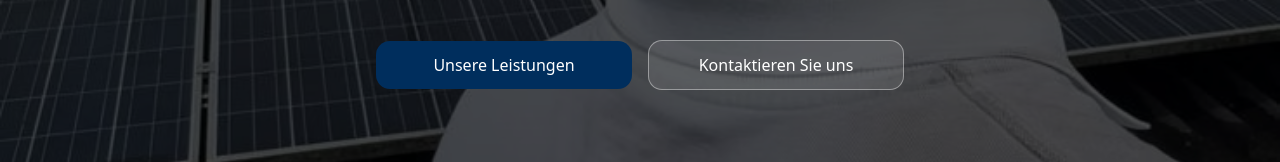
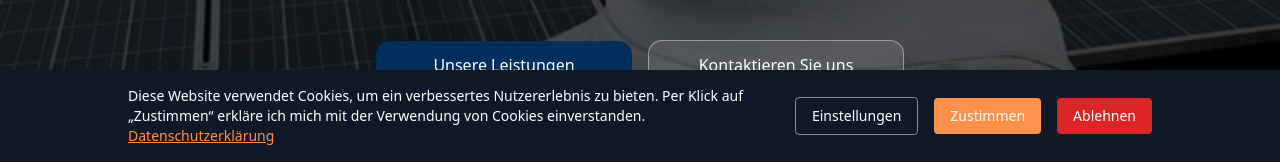
Before and after one commit to glucic/il-solar, a Next.js app: page /de in a window 1280 px wide. Shown: the part 638-800 px from the top of the page. Built offline with nearby package versions, Linux system fonts and the light colour scheme.

Commit message:
added consent options and a cookie banner

```diff
--- a/app/[lang]/layout.tsx
+++ b/app/[lang]/layout.tsx
@@ -3,6 +3,7 @@ import type {Metadata} from "next";
 import {Roboto} from "next/font/google";
 import "@/app/globals.css";
 import {ReactNode} from "react";
+import { CookiePreferencesProvider } from "@/components/elements/CookiePreferenceContextProvider";
 
 const roboto = Roboto({
     subsets: ['latin'],
@@ -30,7 +31,11 @@ export default async function LocaleLayout({
 
     return (
         <html lang={lang} className={`${roboto.variable} scroll-smooth`} suppressHydrationWarning>
-        <body className="font-sans antialiased bg-[var(--background)] text-[var(--foreground)]">{children}</body>
+            <body className="font-sans antialiased bg-[var(--background)] text-[var(--foreground)]">
+            <CookiePreferencesProvider>
+                {children}
+            </CookiePreferencesProvider>
+            </body>
         </html>
     );
 }
--- a/app/globals.css
+++ b/app/globals.css
@@ -158,3 +158,20 @@ html {
 .roboto-bold {
     text-transform: none;
 }
+
+@layer utilities {
+    @keyframes slideUpFade {
+        0% {
+            transform: translateY(20px);
+            opacity: 0;
+        }
+        100% {
+            transform: translateY(0);
+            opacity: 1;
+        }
+    }
+
+    .animate-slide-up-fade {
+        animation: slideUpFade 0.4s ease-out;
+    }
+}
--- /dev/null
+++ b/components/elements/CookieBanner.tsx
@@ -0,0 +1,80 @@
+"use client";
+
+import {useState} from "react";
+import PreferencesModal from "./PreferencesModal";
+
+export default function CookieBanner({onClose}: { onClose?: () => void }) {
+    const [showModal, setShowModal] = useState(false);
+
+    const acceptAll = () => {
+        localStorage.setItem("cookie-preferences", JSON.stringify({
+            analytics: true,
+            marketing: true,
+            preferences: true
+        }));
+        localStorage.setItem("cookie-preferences-dismissed", "true");
+        onClose?.();
+    };
+
+    const declineAll = () => {
+        localStorage.setItem("cookie-preferences", JSON.stringify({
+            analytics: false,
+            marketing: false,
+            preferences: false
+        }));
+        localStorage.setItem("cookie-preferences-dismissed", "true");
+        onClose?.();
+    };
+
+    const handleModalClose = () => {
+        setShowModal(false);
+    };
+
+    return (
+        <>
+            <div
+                className="fixed bottom-0 left-0 w-full bg-gray-900 text-white px-6 py-4 z-50 shadow-lg animate-slide-up-fade">
+                <div
+                    className="max-w-5xl mx-auto flex flex-col sm:flex-row justify-between items-center gap-4 sm:gap-6 text-sm">
+                    <p className="text-left sm:text-left text-sm">
+                        Diese Website verwendet Cookies, um ein verbessertes Nutzererlebnis zu bieten. Per Klick auf
+                        „Zustimmen“ erkläre ich mich mit der Verwendung von Cookies einverstanden.{" "}
+                        <a
+                            href="/IL-Solar_Datenschutzerklaerung.pdf"
+                            target="_blank"
+                            rel="noopener noreferrer"
+                            className="underline text-[var(--accent)] hover:text-[var(--accent-foreground)] transition"
+                        >
+                            Datenschutzerklärung
+                        </a>
+                    </p>
+                    <div
+                        className="flex flex-col sm:flex-row gap-2 sm:gap-4 justify-center sm:justify-end sm:items-center w-full sm:w-auto">
+                        <button
+                            onClick={() => setShowModal(true)}
+                            className="px-4 py-2 border border-white/50 text-white rounded transition-all duration-200 transform hover:scale-105 hover:bg-white/10"
+                        >
+                            Einstellungen
+                        </button>
+
+                        <button
+                            onClick={acceptAll}
+                            className="px-4 py-2 bg-[var(--accent)] text-white rounded transition-all duration-200 transform hover:scale-105 hover:bg-opacity-90"
+                        >
+                            Zustimmen
+                        </button>
+
+                        <button
+                            onClick={declineAll}
+                            className="px-4 py-2 bg-[var(--destructive)] text-white rounded transition-all duration-200 transform hover:scale-105 hover:shadow-md hover:bg-opacity-90"
+                        >
+                            Ablehnen
+                        </button>
+                    </div>
+                </div>
+            </div>
+
+            {showModal && <PreferencesModal onClose={handleModalClose}/>}
+        </>
+    );
+}
--- /dev/null
+++ b/components/elements/CookiePreferenceContextProvider.tsx
@@ -0,0 +1,35 @@
+"use client";
+
+import {createContext, useContext, useEffect, useState} from "react";
+import CookieBanner from "./CookieBanner";
+
+interface CookiePreferencesContextType {
+    open: () => void;
+}
+
+const CookiePreferencesContext = createContext<CookiePreferencesContextType>({
+    open: () => {
+    },
+});
+
+export const useCookiePreferences = () => useContext(CookiePreferencesContext);
+
+export const CookiePreferencesProvider = ({children}: { children: React.ReactNode }) => {
+    const [visible, setVisible] = useState(false);
+
+    // 🔁 Detect first-time visitors
+    useEffect(() => {
+        const dismissed = localStorage.getItem("cookie-preferences-dismissed");
+        if (!dismissed) setVisible(true);
+    }, []);
+
+    const open = () => setVisible(true);
+    const close = () => setVisible(false);
+
+    return (
+        <CookiePreferencesContext.Provider value={{open}}>
+            {children}
+            {visible && <CookieBanner onClose={close}/>}
+        </CookiePreferencesContext.Provider>
+    );
+};
--- /dev/null
+++ b/components/elements/PreferencesModal.tsx
@@ -0,0 +1,91 @@
+"use client";
+
+import {useState, useEffect} from "react";
+import {Switch} from "@headlessui/react";
+import {X} from "lucide-react";
+
+export default function PreferencesModal({onClose}: { onClose: () => void }) {
+    const [analyticsEnabled, setAnalyticsEnabled] = useState(true);
+    const [marketingEnabled, setMarketingEnabled] = useState(false);
+    const [preferencesEnabled, setPreferencesEnabled] = useState(true);
+
+    useEffect(() => {
+        const stored = localStorage.getItem("cookie-preferences");
+        if (stored) {
+            const parsed = JSON.parse(stored);
+            setAnalyticsEnabled(parsed.analytics);
+            setMarketingEnabled(parsed.marketing);
+            setPreferencesEnabled(parsed.preferences);
+        }
+    }, []);
+
+    const savePreferences = () => {
+        localStorage.setItem("cookie-preferences", JSON.stringify({
+            analytics: analyticsEnabled,
+            marketing: marketingEnabled,
+            preferences: preferencesEnabled,
+        }));
+        localStorage.setItem("cookie-preferences-dismissed", "true");
+        onClose();
+    };
+
+    return (
+        <div className="fixed inset-0 bg-black/60 flex items-center justify-center z-50 p-4">
+            <div className="bg-white text-gray-800 rounded-lg shadow-lg w-full max-w-md p-6 relative">
+                <button
+                    onClick={() => onClose?.()}
+                    className="absolute top-3 right-3 text-gray-400 hover:text-black"
+                    aria-label="Schließen"
+                >
+                    <X className="w-5 h-5"/>
+                </button>
+
+                <h2 className="text-lg font-semibold mb-6">Cookie-Einstellungen</h2>
+
+                <div className="space-y-4">
+                    <SwitchGroup label="Statistik" enabled={analyticsEnabled} setEnabled={setAnalyticsEnabled}/>
+                    <SwitchGroup label="Marketing" enabled={marketingEnabled} setEnabled={setMarketingEnabled}/>
+                    <SwitchGroup label="Präferenzen" enabled={preferencesEnabled} setEnabled={setPreferencesEnabled}/>
+                </div>
+
+                <div className="mt-6 flex justify-end">
+                    <button
+                        onClick={savePreferences}
+                        className="bg-[var(--accent)] text-white px-5 py-2 rounded font-medium hover:bg-opacity-90"
+                    >
+                        Speichern
+                    </button>
+                </div>
+            </div>
+        </div>
+    );
+}
+
+function SwitchGroup({
+                         label,
+                         enabled,
+                         setEnabled,
+                     }: {
+    label: string;
+    enabled: boolean;
+    setEnabled: (val: boolean) => void;
+}) {
+    return (
+        <div className="flex items-center justify-between gap-4">
+            <span className="text-sm font-medium text-gray-700">{label}</span>
+            <Switch
+                checked={enabled}
+                onChange={setEnabled}
+                className={`${
+                    enabled ? "bg-[var(--accent)]" : "bg-gray-300"
+                } relative inline-flex h-5 w-10 items-center rounded-full transition-colors`}
+            >
+        <span
+            className={`${
+                enabled ? "translate-x-5" : "translate-x-1"
+            } inline-block h-3.5 w-3.5 transform bg-white rounded-full transition-transform`}
+        />
+            </Switch>
+        </div>
+    );
+}
--- a/components/sections/FooterSection.tsx
+++ b/components/sections/FooterSection.tsx
@@ -5,6 +5,7 @@ import Image from "next/image";
 import {FaFacebookF, FaInstagram, FaLinkedinIn} from "react-icons/fa";
 import {HiDocumentText} from "react-icons/hi";
 import Link from "next/link";
+import {useCookiePreferences} from "@/components/elements/CookiePreferenceContextProvider";
 
 interface FooterDict {
     nav: {
@@ -22,6 +23,7 @@ interface FooterDict {
 
 export const FooterSection = ({dict}: { dict: FooterDict }) => {
     const currentYear = new Date().getFullYear();
+    const {open} = useCookiePreferences();
 
     return (
         <footer className="w-full border-t border-gray-200 bg-white dark:bg-gray-900 px-4 sm:px-6 py-8">
@@ -90,13 +92,20 @@ export const FooterSection = ({dict}: { dict: FooterDict }) => {
                             </li>
                             <li>
                                 <Link
-                                    href="/agb"
+                                    href="/agb.pdf"
                                     className="flex items-center gap-1 font-semibold hover:underline"
                                 >
                                     <HiDocumentText className="w-4 h-4"/>
                                     AGB
                                 </Link>
                             </li>
+                            <ul className="mt-6 text-sm text-gray-500 dark:text-gray-400">
+                                <li>
+                                    <button onClick={open} className="underline hover:text-[var(--accent)] transition">
+                                        Cookie-Einstellungen
+                                    </button>
+                                </li>
+                            </ul>
                         </ul>
                     </div>
 
```
Also changed, not shown: 2 other files (tests, documents, lock files or other folders).
